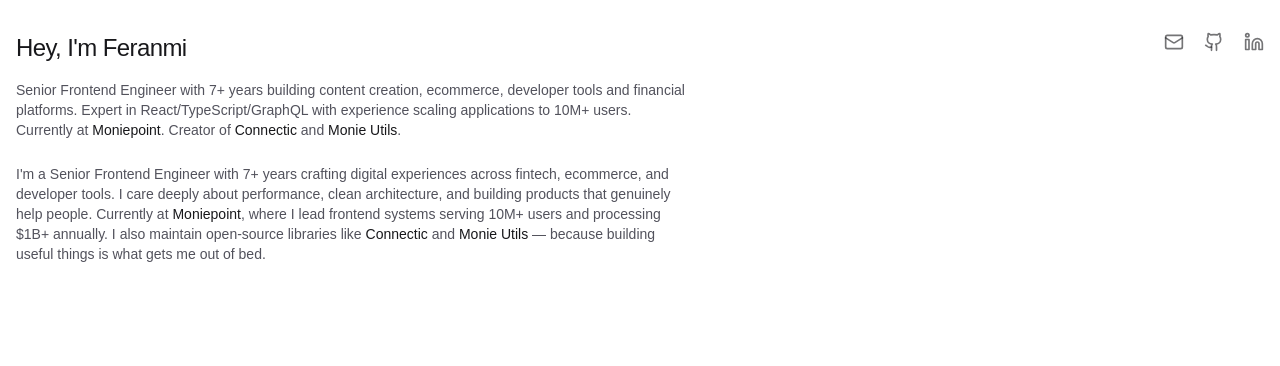
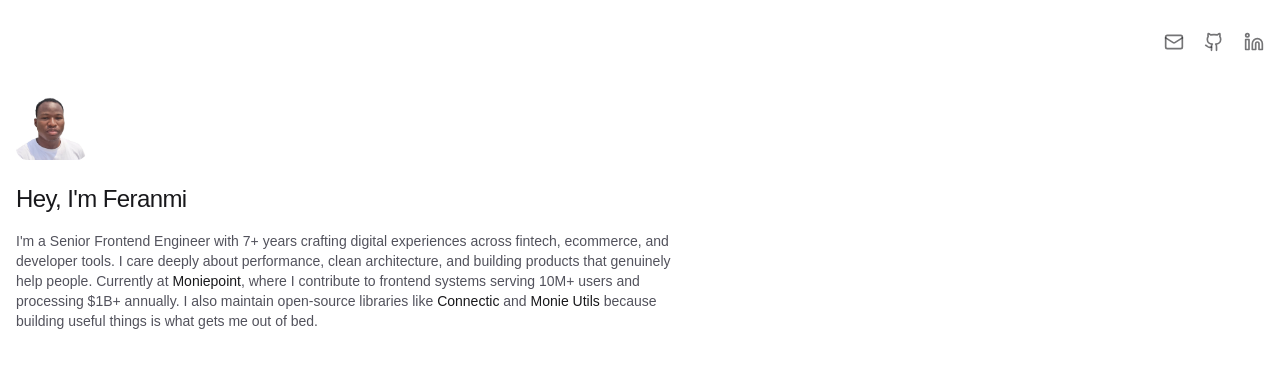
Before and after one commit to spiderocious/devferanmi.xyz, a Next.js app: page / in a window 1280 px wide. Shown: the top 366 px of the page. Built offline with nearby package versions, Linux system fonts and the light colour scheme.

Commit message:
refactor header component: update personal description and improve image handling

```diff
--- a/src/app/components/header/index.tsx
+++ b/src/app/components/header/index.tsx
@@ -1,3 +1,4 @@
+/* eslint-disable @next/next/no-img-element */
 "use client";
 import { GithubIcon, LinkedinIcon, MailIcon } from "lucide-react";
 import { LinkPreview } from "../link-preview";
@@ -7,39 +8,19 @@
     <header className="mb-12">
       <div className="flex flex-col lg:flex-row lg:items-start lg:justify-between gap-6">
         <div className="flex-1">
+          <LinkPreview url="https://github.com/spiderocious/">
+            <img
+              src="/feranmi.png"
+              alt="Oluwaferanmi Adeniji"
+              className="h-24 rounded-xl mt-8 mb-4"
+            />
+          </LinkPreview>
           <h1 className="text-2xl font-medium tracking-tight mb-4 flex items-center justify-between lg:justify-start">
             <span>Hey, I&apos;m Feranmi</span>
           </h1>
 
           <div className="text-sm text-zinc-600 dark:text-zinc-400 mb-6 max-w-2xl">
-            Senior Frontend Engineer with 7+ years building content creation,
-            ecommerce, developer tools and financial platforms. Expert in
-            React/TypeScript/GraphQL with experience scaling applications to
-            10M+ users. Currently at{" "}
-            <LinkPreview url="https://moniepoint.com">
-              <span className="text-zinc-900 dark:text-zinc-100 hover:text-zinc-900 dark:hover:text-zinc-100 transition-colors">
-                Moniepoint
-              </span>
-            </LinkPreview>
-            . Creator of{" "}
-            <LinkPreview
-              url="https://www.npmjs.com/package/connectic"
-              showPreview={false}
-            >
-              <span className="text-zinc-900 dark:text-zinc-100 hover:text-zinc-900 dark:hover:text-zinc-100 transition-colors">
-                Connectic
-              </span>
-            </LinkPreview>{" "}
-            and{" "}
-            <LinkPreview url="https://www.npmjs.com/package/monie-utils">
-              <span className="text-zinc-900 dark:text-zinc-100 hover:text-zinc-900 dark:hover:text-zinc-100 transition-colors">
-                Monie Utils
-              </span>
-            </LinkPreview>
-            .
-          </div>
-          <div className="text-sm text-zinc-600 dark:text-zinc-400 mb-6 max-w-2xl">
-            I'm a Senior Frontend Engineer with 7+ years crafting digital
+            I&apos;m a Senior Frontend Engineer with 7+ years crafting digital
             experiences across fintech, ecommerce, and developer tools. I care
             deeply about performance, clean architecture, and building products
             that genuinely help people. Currently at{" "}
@@ -48,8 +29,8 @@
                 Moniepoint
               </span>
             </LinkPreview>
-            , where I lead frontend systems serving 10M+ users and processing
-            $1B+ annually. I also maintain open-source libraries like{" "}
+            , where I contribute to frontend systems serving 10M+ users and
+            processing $1B+ annually. I also maintain open-source libraries like{" "}
             <LinkPreview
               url="https://www.npmjs.com/package/connectic"
               showPreview={false}
@@ -64,7 +45,7 @@
                 Monie Utils
               </span>
             </LinkPreview>{" "}
-            — because building useful things is what gets me out of bed.
+            because building useful things is what gets me out of bed.
           </div>
         </div>
 
```
